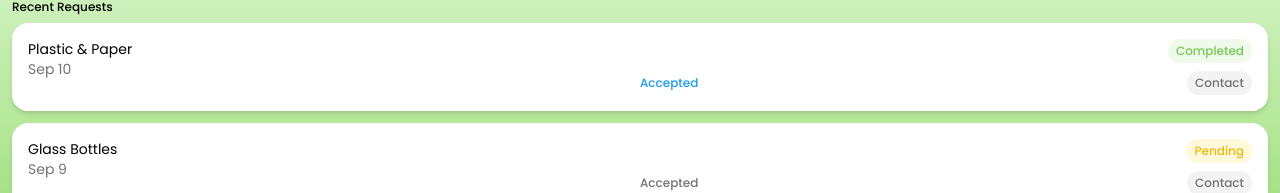
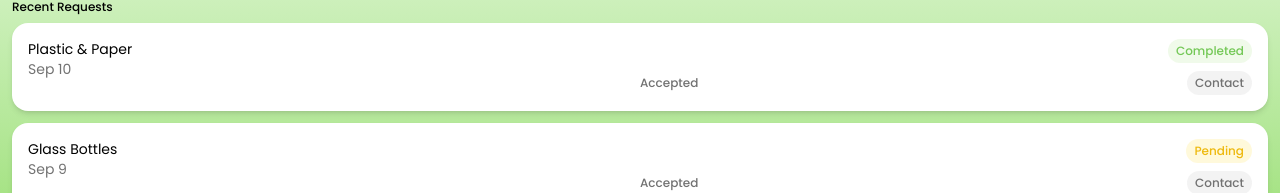
Before and after one commit to kentvillalun/ecoprofit, a Next.js app in the folder frontend/: page /home in a window 1280 px wide. Shown: the part 457-650 px from the top of the page. Built offline with nearby package versions, Linux system fonts and the light colour scheme.

Commit message:
Fixed a design inconsistency

```diff
--- a/frontend/src/app/(resident)/home/page.jsx
+++ b/frontend/src/app/(resident)/home/page.jsx
@@ -76,7 +76,7 @@ export default function HomePage() {
                   </div>
                 </div>
                 <div className="flex flex-row gap-2 items-center justify-between">
-                  <div className="font-medium text-[#1D9BF0]">Accepted</div>
+                  <div className="font-medium text-[#727272]">Accepted</div>
                   <div className="font-medium text-[#727272] bg-[#D9D9D952] px-2 py-1 rounded-3xl">
                     Contact
                   </div>
```
